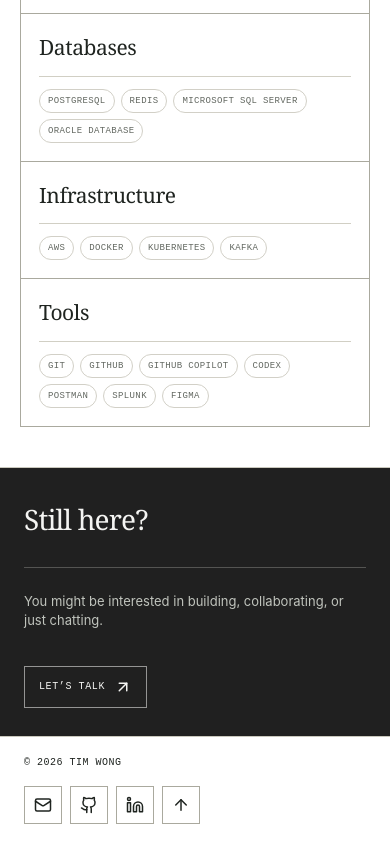
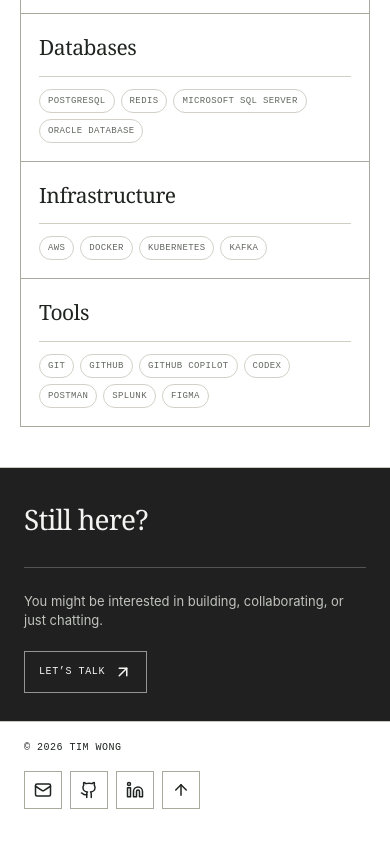
Before and after one commit to timwong101/my-portfolio, a React (Vite) app: page / in a window 390 px wide. Shown: the part 2902-3746 px from the top of the page. Built offline with nearby package versions, Linux system fonts and the light colour scheme.

Commit message:
Balance contact section spacing

```diff
--- a/src/index.css
+++ b/src/index.css
@@ -95,7 +95,7 @@ h2 { margin: 0; font-family: Georgia, serif; font-size: 34px; font-weight: 400;
 
 .contact-section { padding: 40px 44px 34px; background: #202020; color: #f4f4f2; position: relative; overflow: hidden; }
 .contact-section h2 { font-size: 28px; line-height: 1.1; }
-.contact-bottom { margin-top: 32px; padding-top: 24px; border-top: 1px solid rgba(240,238,230,.25); display: flex; justify-content: space-between; align-items: flex-end; gap: 35px; }
+.contact-bottom { margin-top: 32px; padding-top: 24px; border-top: 1px solid rgba(240,238,230,.25); display: flex; justify-content: space-between; align-items: center; gap: 24px; }
 .contact-bottom p { max-width: 480px; margin: 0; color: #c0c4bd; font-size: 13px; line-height: 1.5; }
 .contact-bottom p a { color: #f4f4f2; text-decoration: underline; text-underline-offset: 3px; }
 .contact-cta { display: inline-flex; align-items: center; gap: 9px; padding: 11px 14px; border: 1px solid rgba(244,244,242,.55); color: #f4f4f2; font: 10px ui-monospace, monospace; text-transform: uppercase; letter-spacing: .06em; white-space: nowrap; transition: background .2s ease, color .2s ease; }
@@ -134,7 +134,7 @@ footer { display: flex; justify-content: space-between; align-items: center; min
   .stack-grid { grid-template-columns: 1fr; }
   .stack-grid article { min-height: 0; }
   .contact-section { padding: 36px 24px 28px; }
-  .contact-bottom { flex-direction: column; align-items: flex-start; }
+  .contact-bottom { flex-direction: column; align-items: flex-start; gap: 20px; }
   footer { align-items: flex-start; flex-direction: column; gap: 18px; }
 }
 
```
